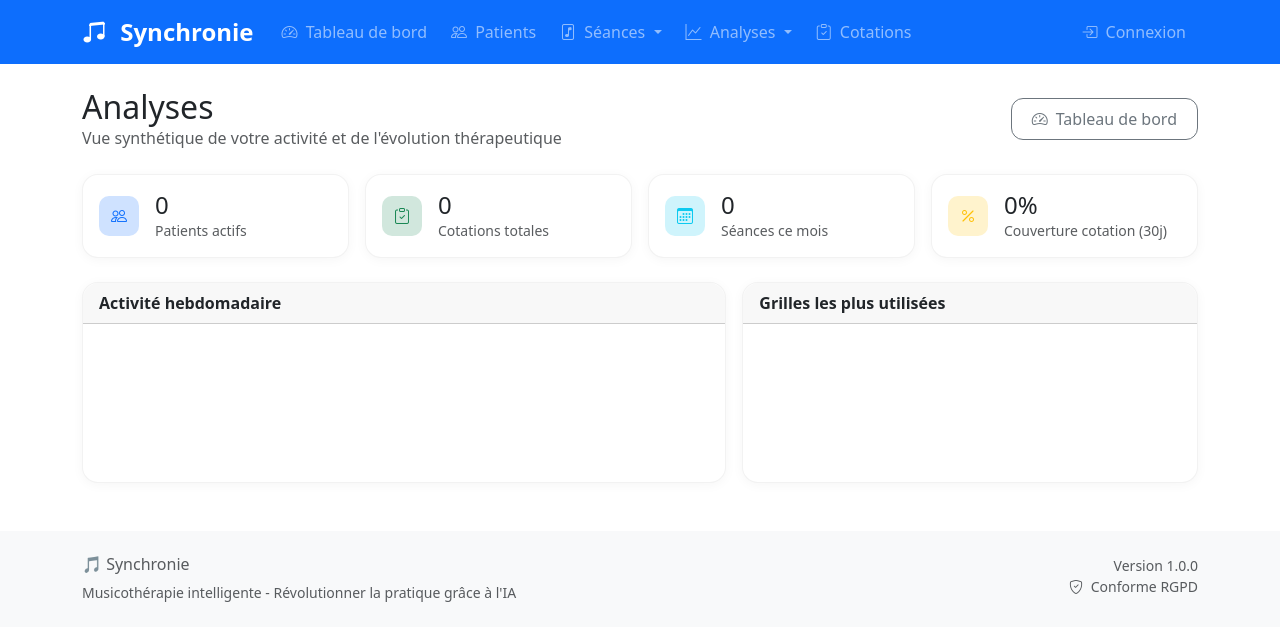
After one commit to Julien-musico/Synchronie, a Flask app: template app/templates/analyses/overview.html in a window 1280 px wide. The commit adds this page. Shown: the top 641 px of the page. Run offline with Flask 3, Linux system fonts and the light colour scheme; the template is opened without the code that fills it, so the values that code supplies are empty.

Commit message:
création des statistiques

```diff
--- /dev/null
+++ b/app/templates/analyses/overview.html
@@ -0,0 +1,157 @@
+{% extends 'base.html' %}
+{% block title %}Analyses - Synchronie{% endblock %}
+
+{% block extra_css %}
+<style>
+.kpi-card { border: 1px solid rgba(0,0,0,0.05); box-shadow: 0 2px 12px rgba(0,0,0,0.04); }
+.kpi-icon { width: 40px; height: 40px; border-radius: 10px; display: inline-flex; align-items: center; justify-content: center; }
+.chart-card { border: 1px solid rgba(0,0,0,0.05); box-shadow: 0 2px 12px rgba(0,0,0,0.04); }
+</style>
+{% endblock %}
+
+{% block content %}
+<div class="d-flex align-items-center justify-content-between mb-4">
+  <div>
+    <h2 class="mb-0">Analyses</h2>
+    <p class="text-muted mb-0">Vue synthétique de votre activité et de l'évolution thérapeutique</p>
+  </div>
+  <div>
+    <a href="{{ url_for('main.dashboard') }}" class="btn btn-outline-secondary"><i class="bi bi-speedometer2 me-2"></i>Tableau de bord</a>
+  </div>
+  </div>
+
+<!-- KPIs -->
+<div class="row g-3 mb-4" id="kpis">
+  <div class="col-6 col-md-3">
+    <div class="card kpi-card">
+      <div class="card-body d-flex align-items-center gap-3">
+        <div class="kpi-icon bg-primary-subtle text-primary"><i class="bi bi-people"></i></div>
+        <div>
+          <div class="h4 mb-0" id="kpi-patients">0</div>
+          <div class="text-muted small">Patients actifs</div>
+        </div>
+      </div>
+    </div>
+  </div>
+  <div class="col-6 col-md-3">
+    <div class="card kpi-card">
+      <div class="card-body d-flex align-items-center gap-3">
+        <div class="kpi-icon bg-success-subtle text-success"><i class="bi bi-clipboard-check"></i></div>
+        <div>
+          <div class="h4 mb-0" id="kpi-cotations">0</div>
+          <div class="text-muted small">Cotations totales</div>
+        </div>
+      </div>
+    </div>
+  </div>
+  <div class="col-6 col-md-3">
+    <div class="card kpi-card">
+      <div class="card-body d-flex align-items-center gap-3">
+        <div class="kpi-icon bg-info-subtle text-info"><i class="bi bi-calendar3"></i></div>
+        <div>
+          <div class="h4 mb-0" id="kpi-seances-mois">0</div>
+          <div class="text-muted small">Séances ce mois</div>
+        </div>
+      </div>
+    </div>
+  </div>
+  <div class="col-6 col-md-3">
+    <div class="card kpi-card">
+      <div class="card-body d-flex align-items-center gap-3">
+        <div class="kpi-icon bg-warning-subtle text-warning"><i class="bi bi-percent"></i></div>
+        <div>
+          <div class="h4 mb-0" id="kpi-couverture">0%</div>
+          <div class="text-muted small">Couverture cotation (30j)</div>
+        </div>
+      </div>
+    </div>
+  </div>
+</div>
+
+<div class="row g-3">
+  <div class="col-md-7">
+    <div class="card chart-card">
+      <div class="card-header d-flex justify-content-between align-items-center">
+        <span class="fw-semibold">Activité hebdomadaire</span>
+      </div>
+      <div class="card-body">
+        <canvas id="chartActivite" height="120"></canvas>
+      </div>
+    </div>
+  </div>
+  <div class="col-md-5">
+    <div class="card chart-card">
+      <div class="card-header d-flex justify-content-between align-items-center">
+        <span class="fw-semibold">Grilles les plus utilisées</span>
+      </div>
+      <div class="card-body">
+        <canvas id="chartGrilles" height="120"></canvas>
+      </div>
+    </div>
+  </div>
+</div>
+
+{% endblock %}
+
+{% block extra_js %}
+<script src="https://cdn.jsdelivr.net/npm/chart.js@4.4.1/dist/chart.umd.min.js"></script>
+<script>
+async function loadAnalyses() {
+  // 1) KPIs
+  const resStats = await fetch('/cotation/analytics/dashboard');
+  const stats = await resStats.json();
+  document.getElementById('kpi-patients').textContent = stats.nb_patients || 0;
+  document.getElementById('kpi-cotations').textContent = stats.nb_cotations || 0;
+  document.getElementById('kpi-seances-mois').textContent = stats.nb_seances_mois || 0;
+
+  // Couverture via endpoint dédié
+  try {
+    const resCouverture = await fetch('/cotation/analytics/couverture');
+    const s2 = await resCouverture.json();
+    document.getElementById('kpi-couverture').textContent = (s2.taux_couverture || 0) + '%';
+  } catch {}
+
+  // 2) Graph activité hebdo
+  let labels = [];
+  let values = [];
+  try {
+    const r = await fetch('/cotation/analytics/activite-hebdo');
+    const d = await r.json();
+    labels = d.labels || [];
+    values = d.values || [];
+  } catch {
+    // fallback vide
+    labels = []; values = [];
+  }
+
+  new Chart(document.getElementById('chartActivite'), {
+    type: 'bar',
+    data: { labels, datasets: [{ label: 'Séances', data: values, backgroundColor: '#0d6efd55', borderColor: '#0d6efd', borderWidth: 1 }]},
+    options: { scales: { y: { beginAtZero: true, ticks: { stepSize: 1 } } } }
+  });
+
+  // 3) Grilles les plus utilisées
+  try {
+    const g = await fetch('/cotation/analytics/scores-grilles');
+    const gj = await g.json();
+    const labelsG = (gj.items || []).map(x => x.grille);
+    const valuesG = (gj.items || []).map(x => x.utilisations);
+    new Chart(document.getElementById('chartGrilles'), {
+      type: 'doughnut',
+      data: { labels: labelsG.length? labelsG : ['—'], datasets: [{ data: valuesG.length? valuesG : [1], backgroundColor: ['#20c99755','#0dcaf055','#ffc10755','#6f42c155','#19875455','#0d6efd55','#6610f255','#fd7e1455'] }]},
+      options: { plugins: { legend: { position: 'bottom' } } }
+    });
+  } catch {
+    new Chart(document.getElementById('chartGrilles'), {
+      type: 'doughnut',
+      data: { labels: ['—'], datasets: [{ data: [1], backgroundColor: ['#20c99755'] }]},
+      options: { plugins: { legend: { position: 'bottom' } } }
+    });
+  }
+}
+
+// utilitaire: plus nécessaire si l'API renvoie labels prêts
+
+document.addEventListener('DOMContentLoaded', loadAnalyses);
+</script>
+{% endblock %}
--- a/app/templates/base.html
+++ b/app/templates/base.html
@@ -58,7 +58,7 @@
                             Analyses
                         </a>
                         <ul class="dropdown-menu">
-                            <li><a class="dropdown-item" href="#" onclick="chargerAnalytics()"><i class="bi bi-bar-chart me-2"></i>Statistiques globales</a></li>
+                            <li><a class="dropdown-item" href="{{ url_for('cotation.analyses_overview') }}"><i class="bi bi-bar-chart me-2"></i>Statistiques globales</a></li>
                             <li><a class="dropdown-item" href="#" onclick="chargerPatientsRisque()"><i class="bi bi-exclamation-triangle me-2"></i>Patients à risque</a></li>
                             <li><hr class="dropdown-divider"></li>
                             <li><a class="dropdown-item" href="#"><i class="bi bi-file-text me-2"></i>Rapports mensuels</a></li>
```
Also changed, not shown: app/routes/cotation.py (+29 -0 lines), app/services/analytics_service.py (+75 -0 lines).
